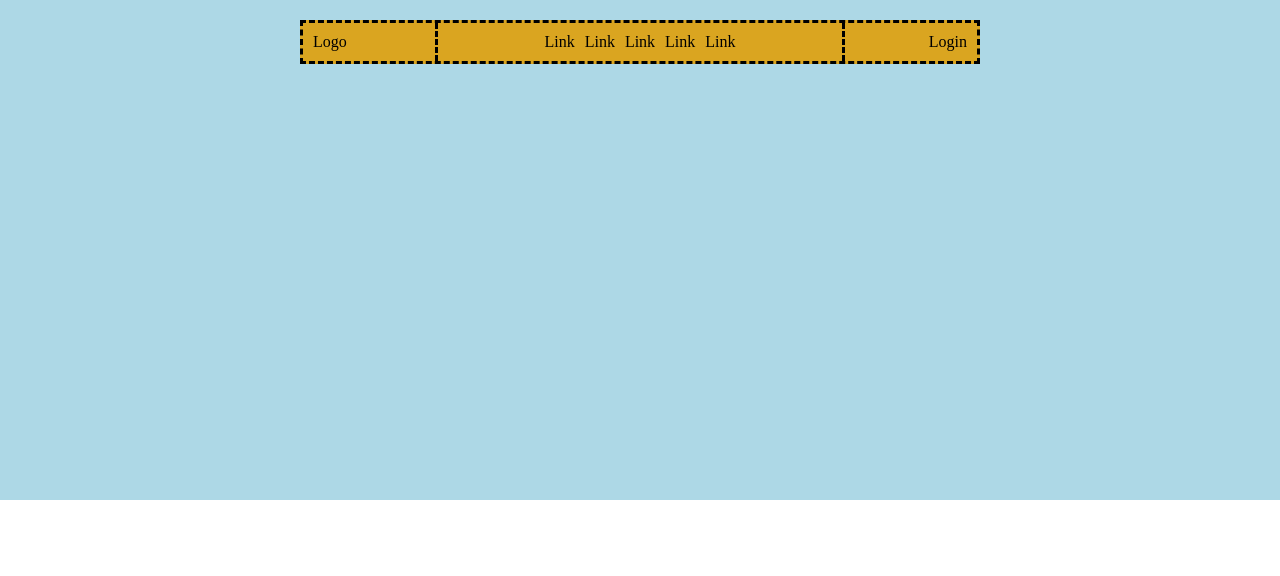
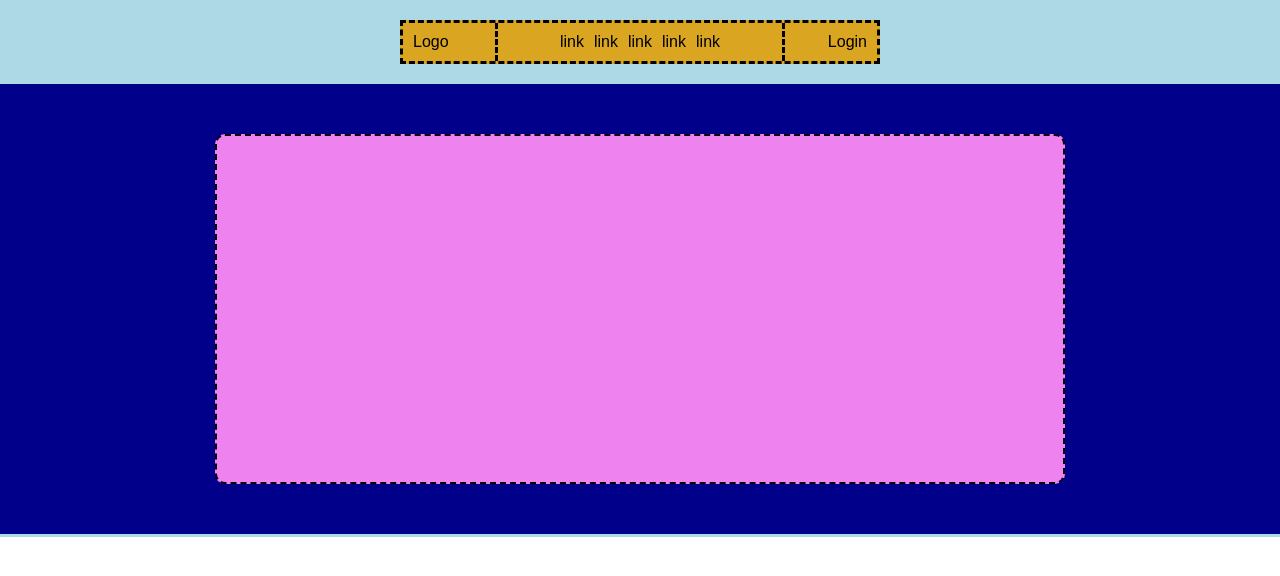
Before and after one commit to MarioSantoro/htmlcss-struttura-discord, a plain HTML site: page index.html in a window 1280 px wide. Drawn offline with Linux system fonts and the light colour scheme.

Commit message:
add section blue with square violet

```diff
--- a/Style.css/style.css
+++ b/Style.css/style.css
@@ -5,10 +5,13 @@
     box-sizing: border-box;
 }
 
+body{
+    font-family: Arial, Helvetica, sans-serif
+}
+
 header{
     background-color: #add8e6;
     padding-top:20px;
-    height: 500px;
 }
 
 nav{
@@ -17,12 +20,17 @@ nav{
     border: 3px dashed black;
 }
 
-.center{
-    margin-left:300px;
-    margin-right:300px ;
+.center-side{
+    margin-left:400px;
+    margin-right:400px ;
 }
 
-ul{
+.center-top{
+    padding-top: 50px;
+    padding-bottom: 50px;
+}
+
+nav > ul{
     list-style-type: none;
     width: 60%;
     justify-content: center;
@@ -33,11 +41,11 @@ ul{
     padding: 10px;
 }
 
-.logo{
+ nav > .logo{
     border-right: 3px dashed black;
 }
 
-.login{
+nav >.login{
     border-left: 3px dashed black;
     text-align: end ;
 }
@@ -45,6 +53,22 @@ ul{
 .side{
     width: 20%;
 }
+
 .flex{
     display: flex;
 }
+
+section.blue{
+    background-color: #00008b;
+    justify-content:center;
+    align-items: center;
+    border-bottom: 3px solid #add8e6;
+}
+
+section.blue > .violet{
+    height: 350px;
+    width: 850px;
+    background-color: #ee82ee;
+    border: 2px dashed black;
+    border-radius: 10px;
+}
--- a/index.html
+++ b/index.html
@@ -9,21 +9,26 @@
 </head>
 <body>
     <header>
-        <nav class="center flex">
+        <nav class="center-side flex">
             <div class="logo side padding">
                 Logo
             </div>
             <ul class="flex padding">
-                <li>Link</li>
-                <li>Link</li>
-                <li>Link</li>
-                <li>Link</li>
-                <li>Link</li>
+                <li>link</li>
+                <li>link</li>
+                <li>link</li>
+                <li>link</li>
+                <li>link</li>
             </ul>
             <div class="login side padding">
                 Login
             </div>
         </nav>
+
+        <section class="blue flex center-top">
+            <div class="violet ">
+            </div>
+        </section>
     </header>
 </body>
 </html>
```
